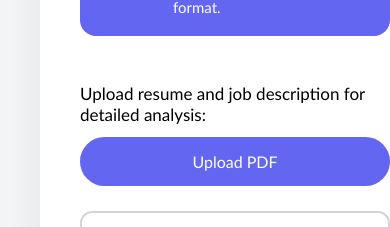
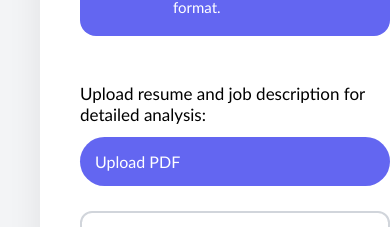
Before and after one commit to shreesh001/AI_Resume_Analyser, a React (Vite) app in the folder frontend_ai/: page /dashboard in a window 390 px wide. Shown: the part 795-1022 px from the top of the page. Built offline with nearby package versions, Linux system fonts and the light colour scheme; some icons are missing.

Commit message:
Fix import path for Dashboard component and adjust Sidebar height

```diff
--- a/frontend_ai/src/App.jsx
+++ b/frontend_ai/src/App.jsx
@@ -4,7 +4,7 @@ import viteLogo from '/vite.svg'
 import './App.css'
 import Sidebar from './component/Sidebar/Sidebar'
 import {Routes,Route} from 'react-router-dom'
-import Dashboard from './component/Dashboard/Dashboard'
+import Dashboard from './component/DashBoard/Dashboard'
 import Admin from './component/Admin/Admin'
 import History from './component/History/History'
 
--- a/frontend_ai/src/component/Dashboard/Dashboard.module.css
+++ b/frontend_ai/src/component/Dashboard/Dashboard.module.css
@@ -190,21 +190,8 @@ h2 {
         margin-top: 30px;
     }
     .section{
+        width: 100%;
         flex-direction: column;
-    }
-    .DashboardResumeBlock{
-        width: 100%;
-    }
-    .DashboardInputField{
-        width: 100%;
-    }
-    label{
-        width: 100%;
-        text-align: center;
-    }
-    .jobDesc{
-        flex-direction: column;
-        gap: 20px;
     }
     .textarea{
         width: 100%;
--- a/frontend_ai/src/component/Sidebar/Sidebar.module.css
+++ b/frontend_ai/src/component/Sidebar/Sidebar.module.css
@@ -1,7 +1,7 @@
 .sidebar{
     flex:0.2;
     background-color: #2F3C7E;
-    height: 100vh;
+    height: 120vh;
     flex-shrink: 0;
 }
 /* color for background #FBEAEB */
```
